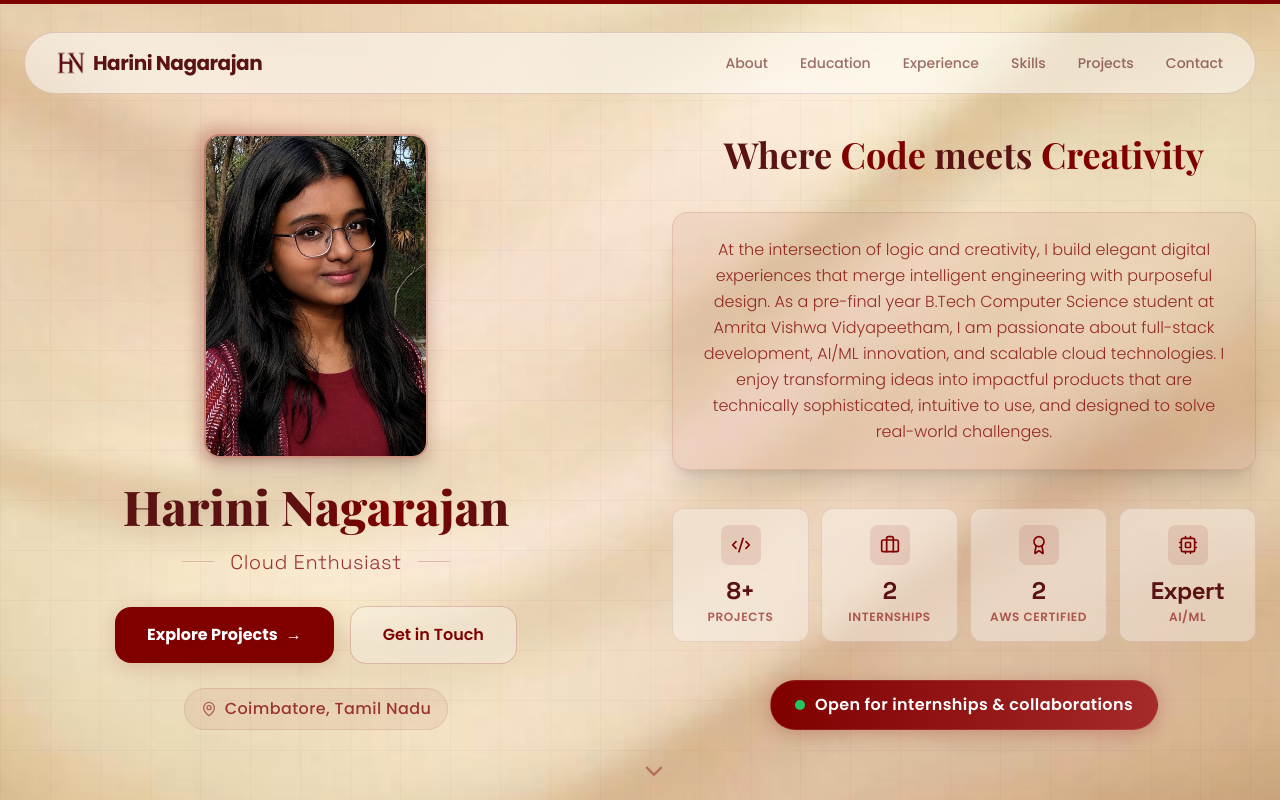
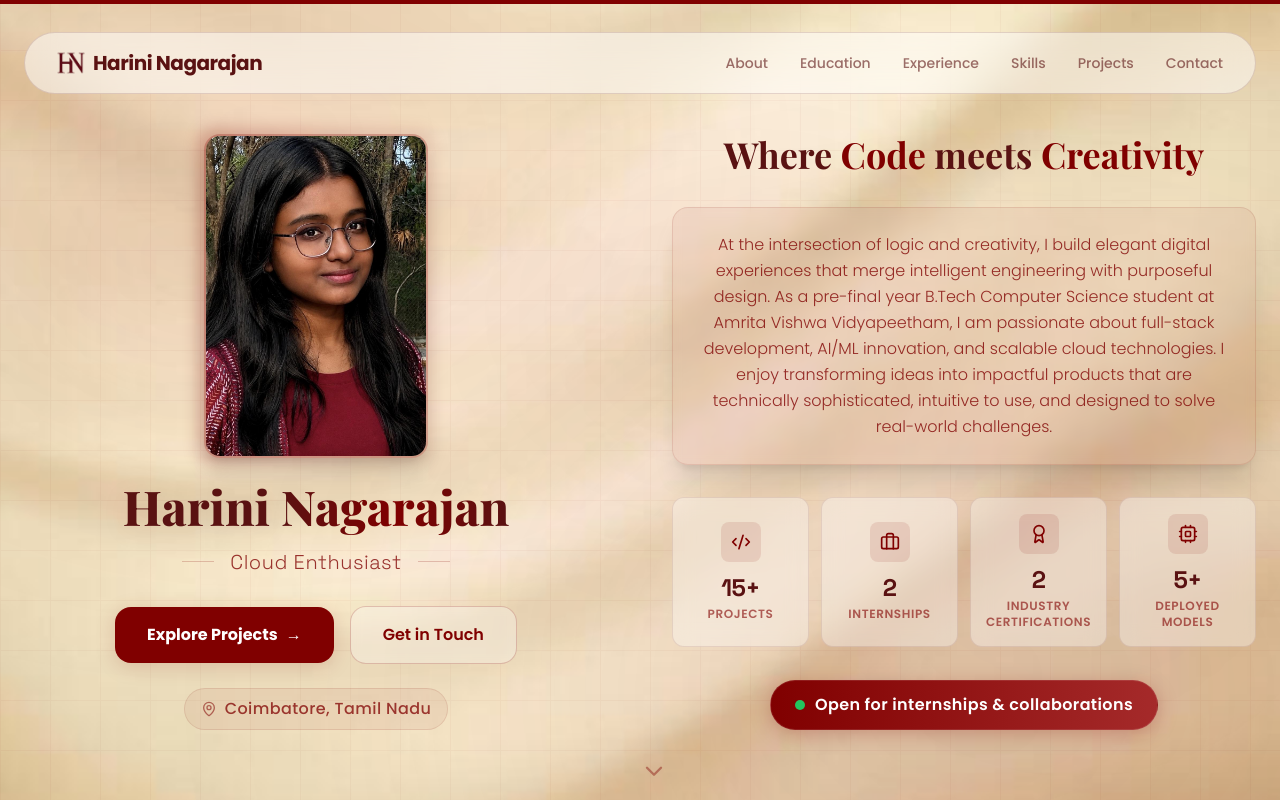
Before and after one commit to harininr/harininr.github.io, a React (Vite) app: page / in a window 1280 px wide. Shown: the top 800 px of the page. Built offline with nearby package versions, Linux system fonts and the light colour scheme; the HTML template or start-up script is replaced by a standard one; a web font is replaced by a local one.

Commit message:
Update Hero stats, smooth scroll navigation, and filter projects

```diff
--- a/src/components/Hero.jsx
+++ b/src/components/Hero.jsx
@@ -147,10 +147,10 @@ const Hero = () => {
             </motion.div>
 
             <div className="grid grid-cols-2 sm:grid-cols-4 gap-3 w-full">
-              <StatItem icon={Code2} label="Projects" value="8+" delay={0.3} />
+              <StatItem icon={Code2} label="Projects" value="15+" delay={0.3} />
               <StatItem icon={Briefcase} label="Internships" value="2" delay={0.4} />
-              <StatItem icon={Award} label="AWS Certified" value="2" delay={0.5} />
-              <StatItem icon={Cpu} label="AI/ML" value="Expert" delay={0.6} />
+              <StatItem icon={Award} label="Industry Certifications" value="2" delay={0.5} />
+              <StatItem icon={Cpu} label="Deployed models" value="5+" delay={0.6} />
             </div>
 
             <motion.div
--- a/src/index.css
+++ b/src/index.css
@@ -6,6 +6,14 @@
 
 :root {
   color-scheme: light;
+}
+
+html {
+  scroll-behavior: smooth;
+}
+
+section {
+  scroll-margin-top: 100px;
 }
 
 body {
```
